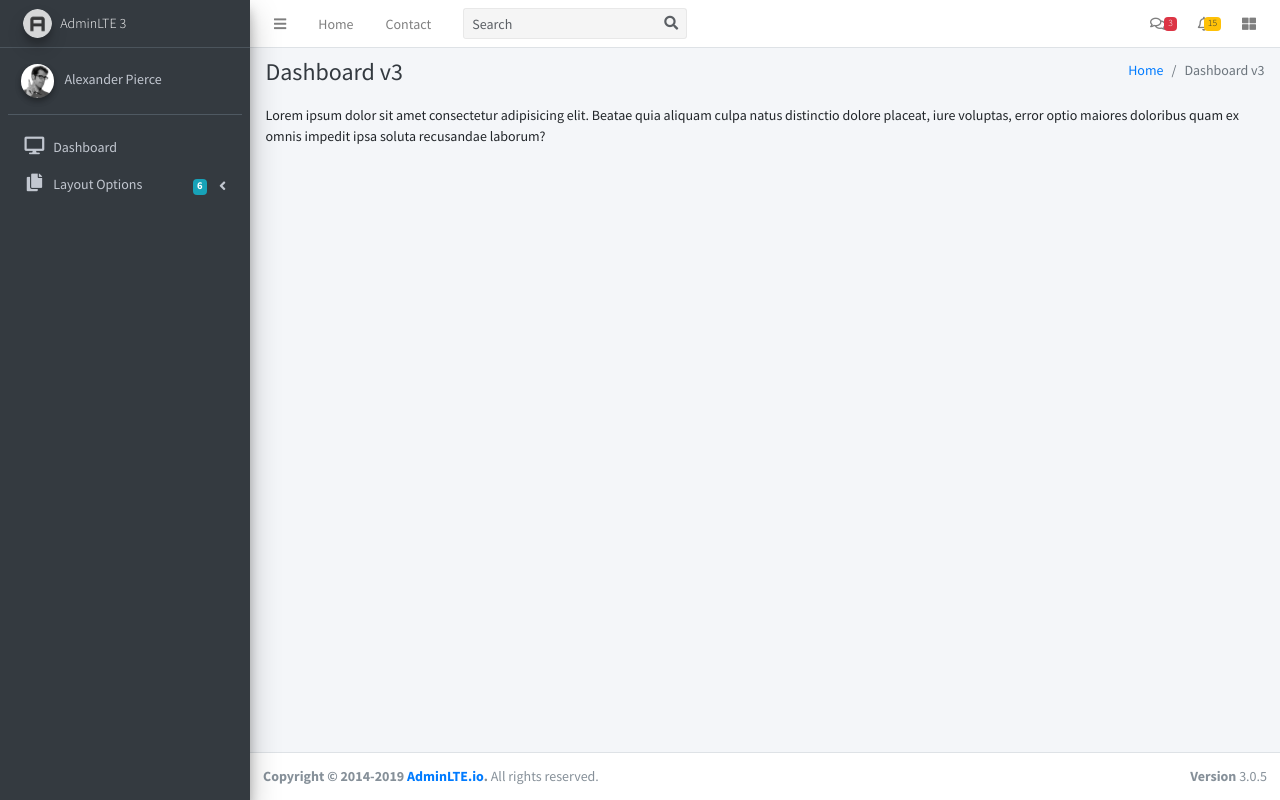
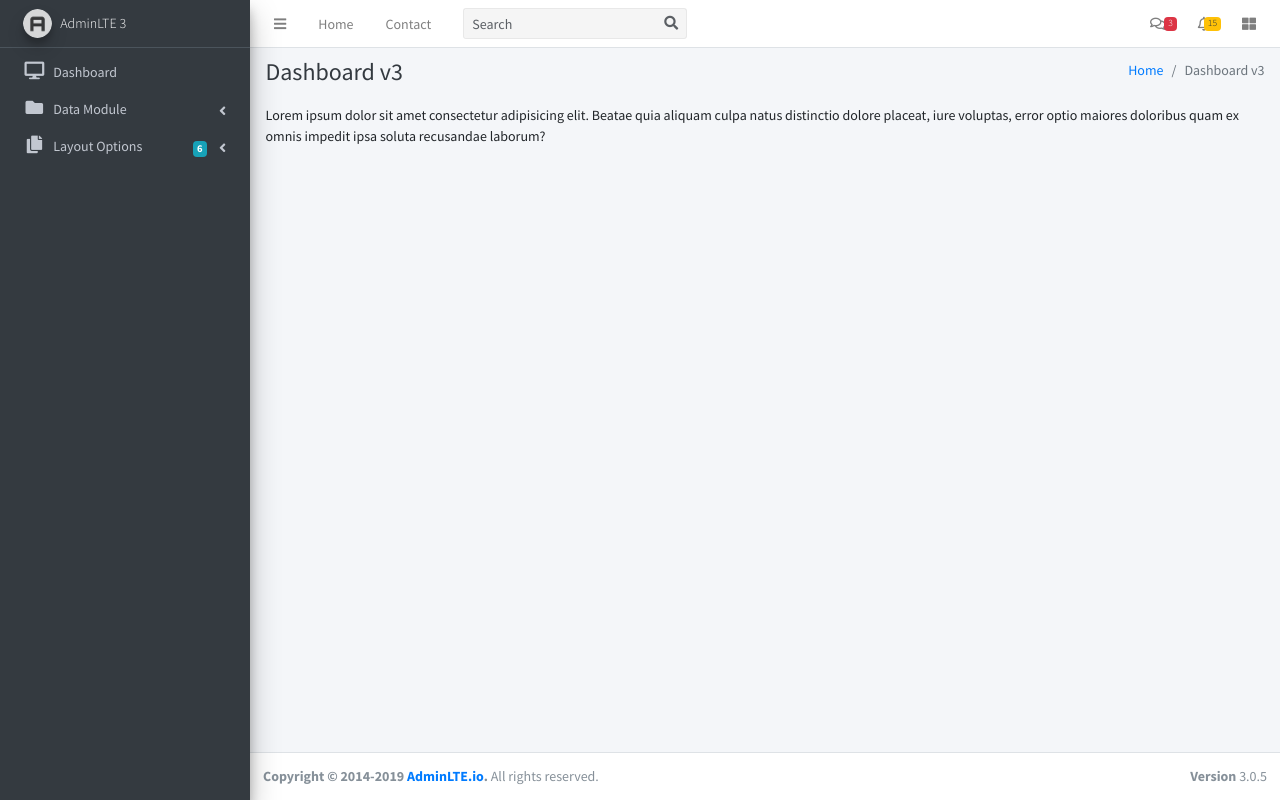
Before and after one commit to imamaulana26/lms-ujian-online, a CodeIgniter app: page /index.php/test/index in a window 1280 px wide. Run offline with CodeIgniter, Linux system fonts and the light colour scheme; some libraries are stand-ins or nearby versions.

Commit message:
add menu data module

```diff
--- a/application/views/admin/layouts/v_sidebar.php
+++ b/application/views/admin/layouts/v_sidebar.php
@@ -9,14 +9,14 @@
 	<!-- Sidebar -->
 	<div class="sidebar">
 		<!-- Sidebar user panel (optional) -->
-		<div class="user-panel mt-3 pb-3 mb-3 d-flex">
+		<!-- <div class="user-panel mt-3 pb-3 mb-3 d-flex">
 			<div class="image">
 				<img src="<?= base_url('assets/dist/') . 'img/user2-160x160.jpg' ?>" class="img-circle elevation-2" alt="User Image">
 			</div>
 			<div class="info">
 				<a href="#" class="d-block">Alexander Pierce</a>
 			</div>
-		</div>
+		</div> -->
 
 		<!-- Sidebar Menu -->
 		<nav class="mt-2">
@@ -28,6 +28,24 @@
 						<i class="fa fa-fw fa-desktop nav-icon"></i>
 						<p>Dashboard</p>
 					</a>
+				</li>
+
+				<li class="nav-item has-treeview">
+					<a href="#" class="nav-link">
+						<i class="nav-icon fas fa-folder"></i>
+						<p>
+							Data Module
+							<i class="fas fa-angle-left right"></i>
+						</p>
+					</a>
+					<ul class="nav nav-treeview">
+						<li class="nav-item">
+							<a href="<?= site_url('test') ?>" class="nav-link" id="test">
+								<i class="far fa-circle nav-icon"></i>
+								<p>Kelola Soal</p>
+							</a>
+						</li>
+					</ul>
 				</li>
 
 				<li class="nav-item has-treeview">
```
